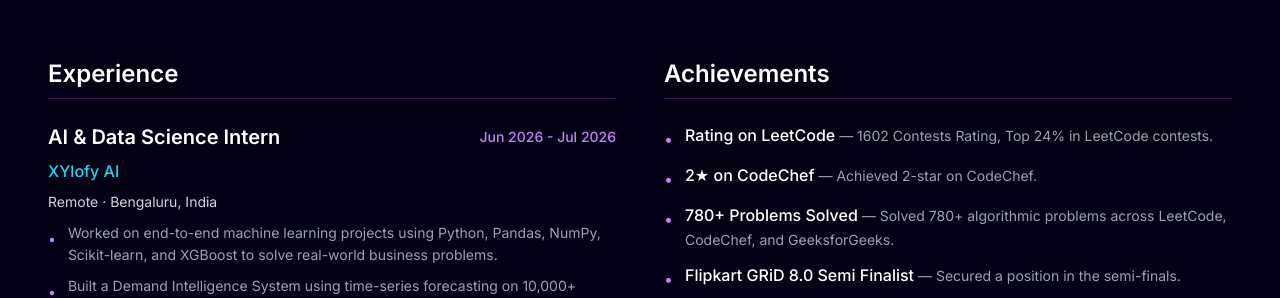
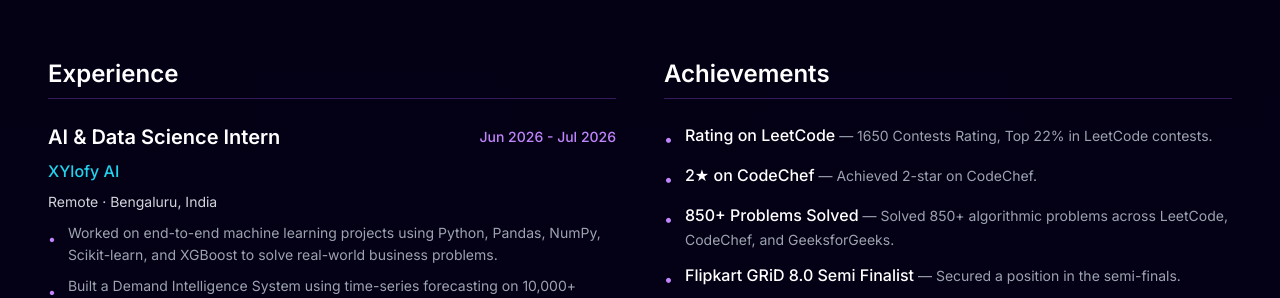
Before and after one commit to HarshLogic/Portfolio_Harsh, a Next.js app: page / in a window 1280 px wide. Shown: the part 3040-3338 px from the top of the page. Built offline with nearby package versions, Linux system fonts and the light colour scheme; a web font is replaced by a local one.

Commit message:
Update achievement data with new ratings and counts

```diff
--- a/constants/index.ts
+++ b/constants/index.ts
@@ -364,15 +364,15 @@ export interface AchievementItem {
 export const achievementData: AchievementItem[] = [
   {
     title: "Rating on LeetCode",
-    description: "1602 Contests Rating, Top 24% in LeetCode contests."
+    description: "1650 Contests Rating, Top 22% in LeetCode contests."
   },
   {
     title: "2★ on CodeChef",
     description: "Achieved 2-star on CodeChef."
   },
   {
-    title: "780+ Problems Solved",
-    description: "Solved 780+ algorithmic problems across LeetCode, CodeChef, and GeeksforGeeks."
+    title: "850+ Problems Solved",
+    description: "Solved 850+ algorithmic problems across LeetCode, CodeChef, and GeeksforGeeks."
   },
   {
     title: "Flipkart GRiD 8.0 Semi Finalist",
```
